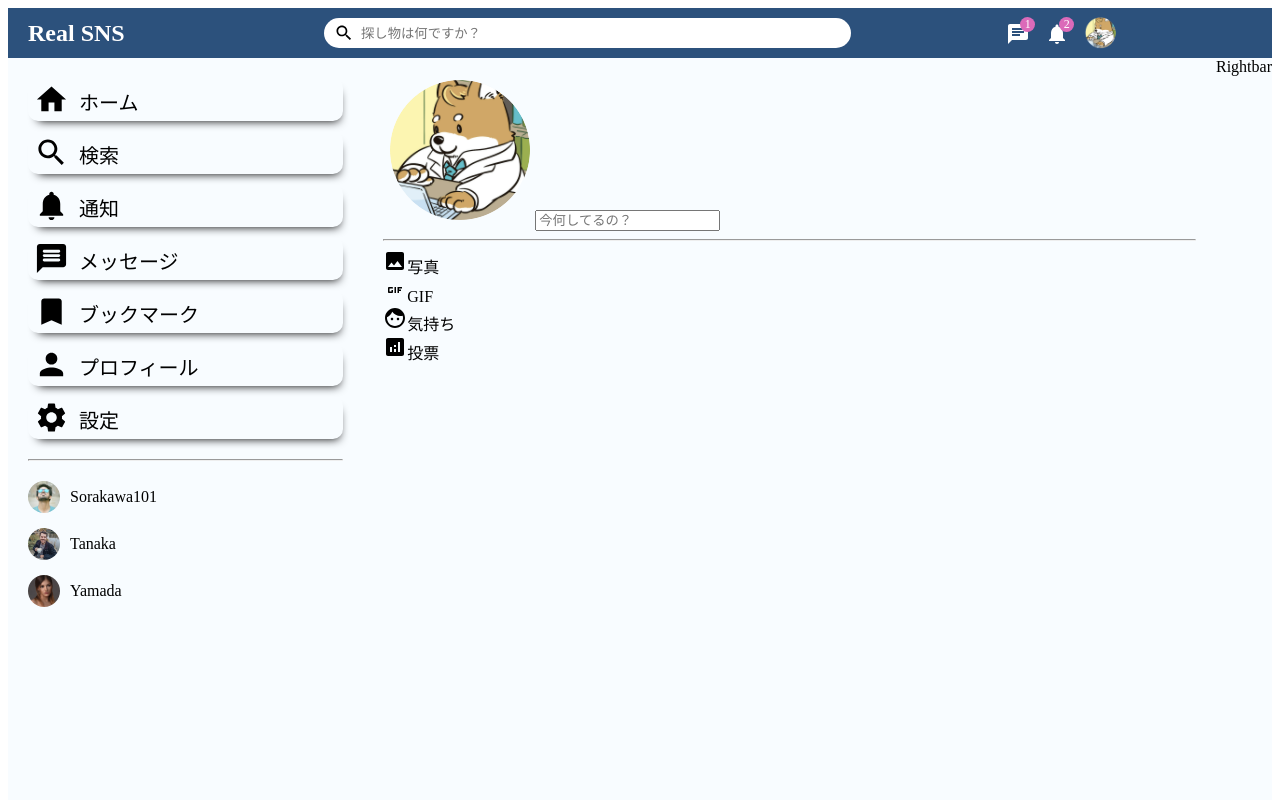
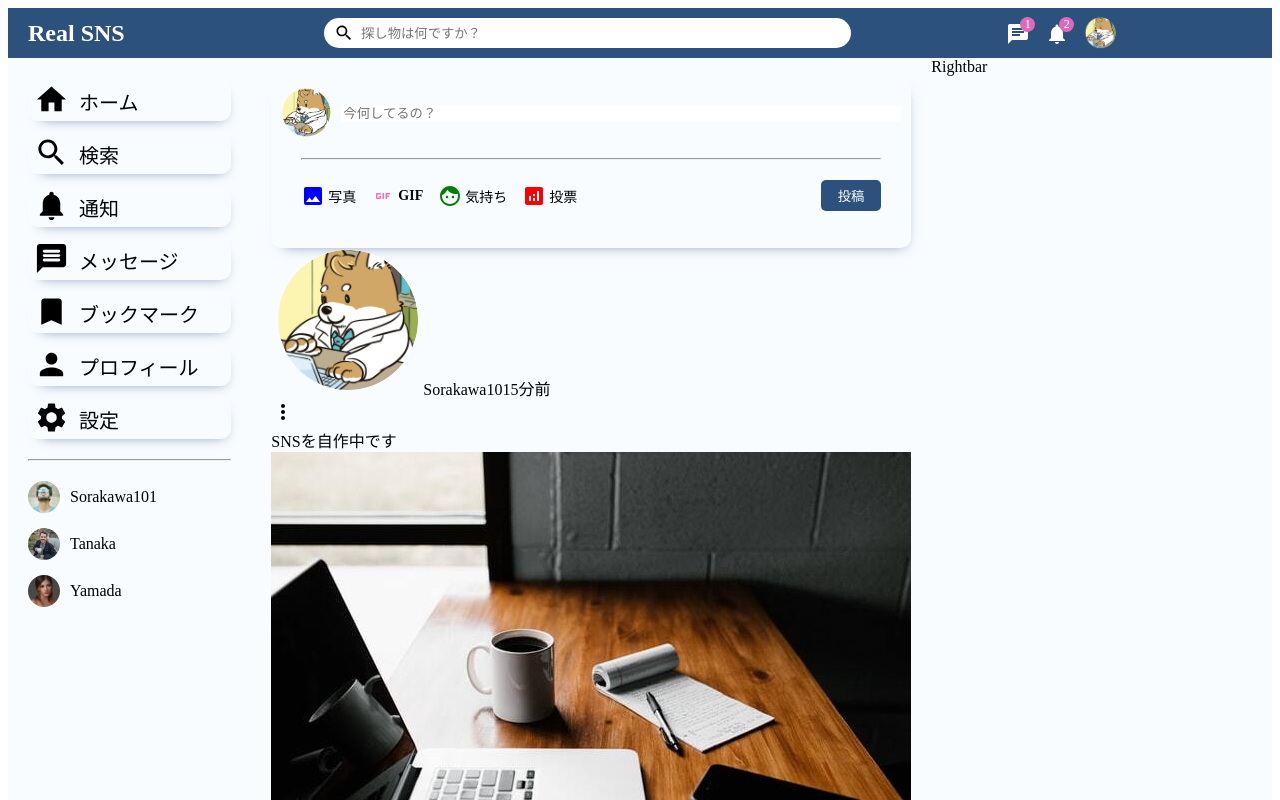
Before and after one commit to sorakawa101/Real-SNS, a React (Create React App) app: page / in a window 1280 px wide. Shown: the top 800 px of the page. Built offline with nearby package versions, Linux system fonts and the light colour scheme.

Commit message:
Postの雛形を作成

```diff
--- /dev/null
+++ b/src/components/post/Post.jsx
@@ -0,0 +1,33 @@
+import { MoreVert } from '@mui/icons-material'
+import React from 'react'
+import './Post.css'
+
+export default function Post() {
+    return (
+        <div className='post'>
+            <div className="postWrapper">
+                <div className="postTop">
+                    <img src='./assets/person/1.jpeg' alt='' className='postProfileImg' />
+                    <span className='postUsername'>Sorakawa101</span>
+                    <span className="postDate">5分前</span>
+                </div>
+                <div className="postRight">
+                    <MoreVert />
+                </div>
+                <div className="postCenter">
+                    <span className="postText">SNSを自作中です</span>
+                    <img src='./assets/post/1.jpeg' alt='' className='postImg' />
+                </div>
+                <div className="postBottom">
+                    <div className="postBottomLeft">
+                        <img src='./assets/heart.png' alt='' className='likeIcon' />
+                        <span className="postLikeCounter">5人がいいねを押しました</span>
+                    </div>
+                    <div className="postBottomRight">
+                        <span className="postCommentText">4:コメント</span>
+                    </div>
+                </div>
+            </div>
+        </div>
+    )
+}
--- a/src/components/rightbar/Rightbar.jsx
+++ b/src/components/rightbar/Rightbar.jsx
@@ -1,4 +1,5 @@
 import React from 'react'
+import './Rightbar.css'
 
 function Rightbar() {
     return (
--- a/src/components/share/Share.css
+++ b/src/components/share/Share.css
@@ -0,0 +1,73 @@
+.share {
+    width: 100%;
+    height: 170px;
+    box-shadow: 3px 7px 13px -10px #65789f;
+    border-radius: 10px;
+}
+
+.shareWrapper {
+    padding: 10px;
+}
+
+.shareTop {
+    display: flex;
+    align-items: center;
+}
+
+.shareProfileImg {
+    width: 50px;
+    height: 50px;
+    border-radius: 50%;
+    object-fit: cover;
+    margin-right: 10px;
+}
+
+.shareInput {
+    border: none;
+    width: 100%;
+}
+
+.shareInput:focus {
+    outline: none;
+}
+
+.shareHr {
+    margin: 20px;
+}
+
+.shareButtons {
+    display: flex;
+    align-items: center;
+    justify-content: space-between;
+}
+
+.shareOptions {
+    display: flex;
+    margin-left: 20px;
+}
+
+.shareOption {
+    display: flex;
+    align-items: center;
+    margin-right: 15px;
+    cursor: pointer;
+}
+
+.shareIcon {
+    margin-right: 3px;
+}
+
+.shareOptionText {
+    font-size: 14px;
+    font-weight: 550;
+}
+
+.shareButton {
+    border: none;
+    padding: 6px 17px;
+    background-color: #2c517c;
+    border-radius: 5px;
+    color: white;
+    cursor: pointer;
+    margin-right: 20px;
+}
--- a/src/components/share/Share.jsx
+++ b/src/components/share/Share.jsx
@@ -19,22 +19,23 @@ function Share() {
                 <div className="shareButtons">
                     <div className="shareOptions">
                         <div className="shareOption">
-                            <Image className='shareIcon' />
+                            <Image className='shareIcon' htmlColor='blue' />
                             <span className="shareOptionText">写真</span>
                         </div>
                         <div className="shareOption">
-                            <Gif className='shareIcon' />
+                            <Gif className='shareIcon' htmlColor='hotpink' />
                             <span className="shareOptionText">GIF</span>
                         </div>
                         <div className="shareOption">
-                            <Face className='shareIcon' />
+                            <Face className='shareIcon' htmlColor='green' />
                             <span className="shareOptionText">気持ち</span>
                         </div>
                         <div className="shareOption">
-                            <Analytics className='shareIcon' />
+                            <Analytics className='shareIcon' htmlColor='red' />
                             <span className="shareOptionText">投票</span>
                         </div>
                     </div>
+                    <button className="shareButton">投稿</button>
                 </div>
             </div>
         </div>
--- a/src/components/sidebar/Sidebar.css
+++ b/src/components/sidebar/Sidebar.css
@@ -19,7 +19,7 @@
     margin-bottom: 10px;
     padding: 4px 6px;
     cursor: pointer;
-    box-shadow: 3px 7px 10px -7px;
+    box-shadow: 3px 7px 13px -10px #65789f;
     border-radius: 10px;
 }
 
--- a/src/components/timeline/Timeline.jsx
+++ b/src/components/timeline/Timeline.jsx
@@ -1,13 +1,14 @@
 import React from 'react';
 import './Timeline.css';
 import Share from '../share/Share'
+import Post from '../post/Post'
 
 function Timeline() {
     return (
         <div className='timeline'>
             <div className="timelineWrapper">
                 <Share />
-                {/* <Post /> */}
+                <Post />
             </div>
         </div>
     )
```
Also changed, not shown: src/components/post/Post.css (added).
